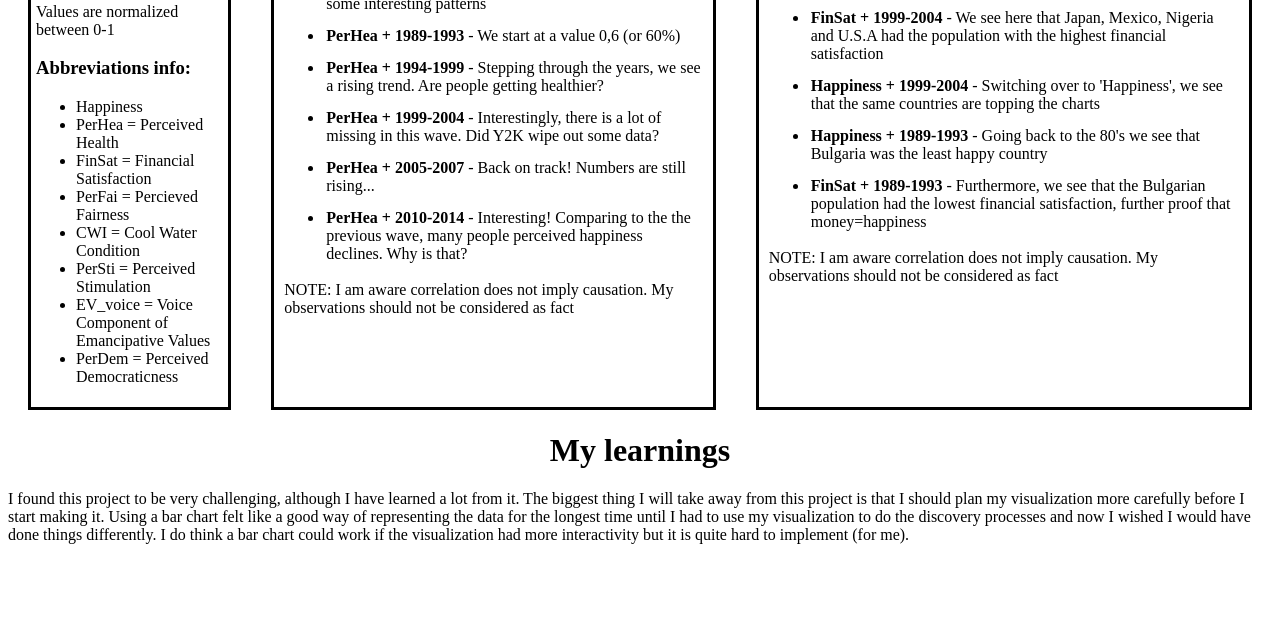
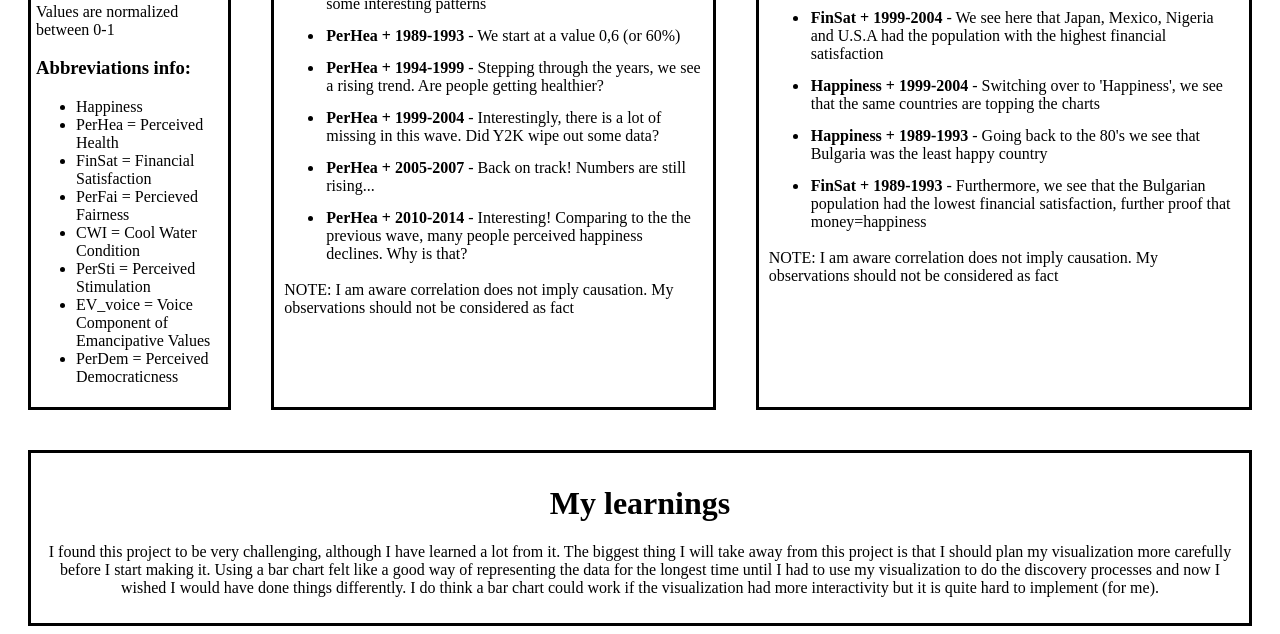
Before and after one commit to matlar4/matlar4.github.io, a plain HTML site: page index.html in a window 1280 px wide. Shown: the part 710-1344 px from the top of the page. Before the commit the page ends 1270 px from the top, so only its background shows below. Drawn offline with nearby package versions, Linux system fonts and the light colour scheme.

Commit message:
Add files via upload

```diff
--- a/my_style.css
+++ b/my_style.css
@@ -30,8 +30,16 @@ svg { /* This makes the SVG's background gray, good for debugging */
 	border-style: solid;
 	padding:10px;
 }
+.bottom{
+	margin-top:  40px;
+	margin-left: 20px;
+	margin-right: 20px;
+	border-style: solid;
+	padding: 10px;
+	text-align: center;
+}
 .story{
-	align-items: center;
+	vertical-align: center;
 	color:black;
 	background-color: white;
 	margin-top: 10px;
```
